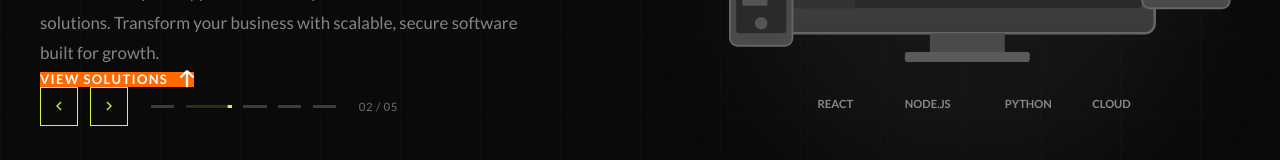
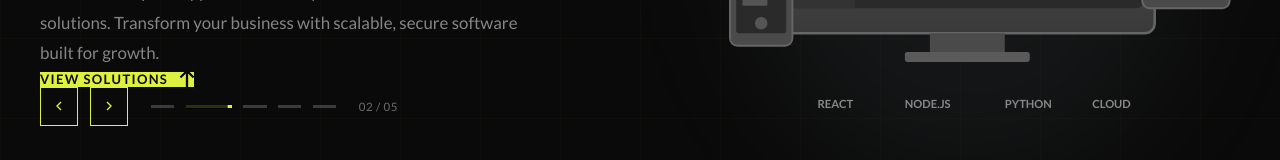
Before and after one commit to shinishonline/kryil, a React (Vite) app: page / in a window 1280 px wide. Shown: the part 442-602 px from the top of the page. Built offline with nearby package versions, Linux system fonts and the light colour scheme.

Commit message:
Change hero button from orange to lime green

```diff
--- a/src/components/Hero.tsx
+++ b/src/components/Hero.tsx
@@ -132,7 +132,7 @@ export default function Hero() {
                 }`}
               >
                 <span className="group inline-flex items-center gap-3 cursor-pointer">
-                  <span className="w-3 h-3 bg-[#dff140] group-hover:bg-orange-500 transition-colors duration-300" />
+                  <span className="w-3 h-3 bg-[#dff140] group-hover:bg-[#c5d800] transition-colors duration-300" />
                   <span
                     key={slide.label}
                     className="font-['Lato'] text-[0.7rem] uppercase tracking-[0.3em] text-[#dff140] transition-all duration-500"
@@ -180,7 +180,7 @@ export default function Hero() {
               >
                 <Link
                   to={slide.link}
-                  className="group inline-flex items-center gap-3 bg-orange-500 text-white font-['Lato'] text-[0.85rem] font-semibold uppercase tracking-[0.1em] px-8 py-4 hover:bg-orange-600 transition-all duration-300"
+                  className="group inline-flex items-center gap-3 bg-[#dff140] text-[#0a0a0a] font-['Lato'] text-[0.85rem] font-semibold uppercase tracking-[0.1em] px-8 py-4 hover:bg-[#c5d800] transition-all duration-300"
                 >
                   <span>{slide.linkText}</span>
                   <svg
@@ -188,7 +188,7 @@ export default function Hero() {
                     height="14"
                     viewBox="0 0 12 12"
                     fill="none"
-                    className="text-white transform -rotate-45 group-hover:translate-x-1 group-hover:-translate-y-1 transition-transform duration-300"
+                    className="text-[#0a0a0a] transform -rotate-45 group-hover:translate-x-1 group-hover:-translate-y-1 transition-transform duration-300"
                   >
                     <path
                       d="M1 11L11 1M11 1H3M11 1V9"
```
